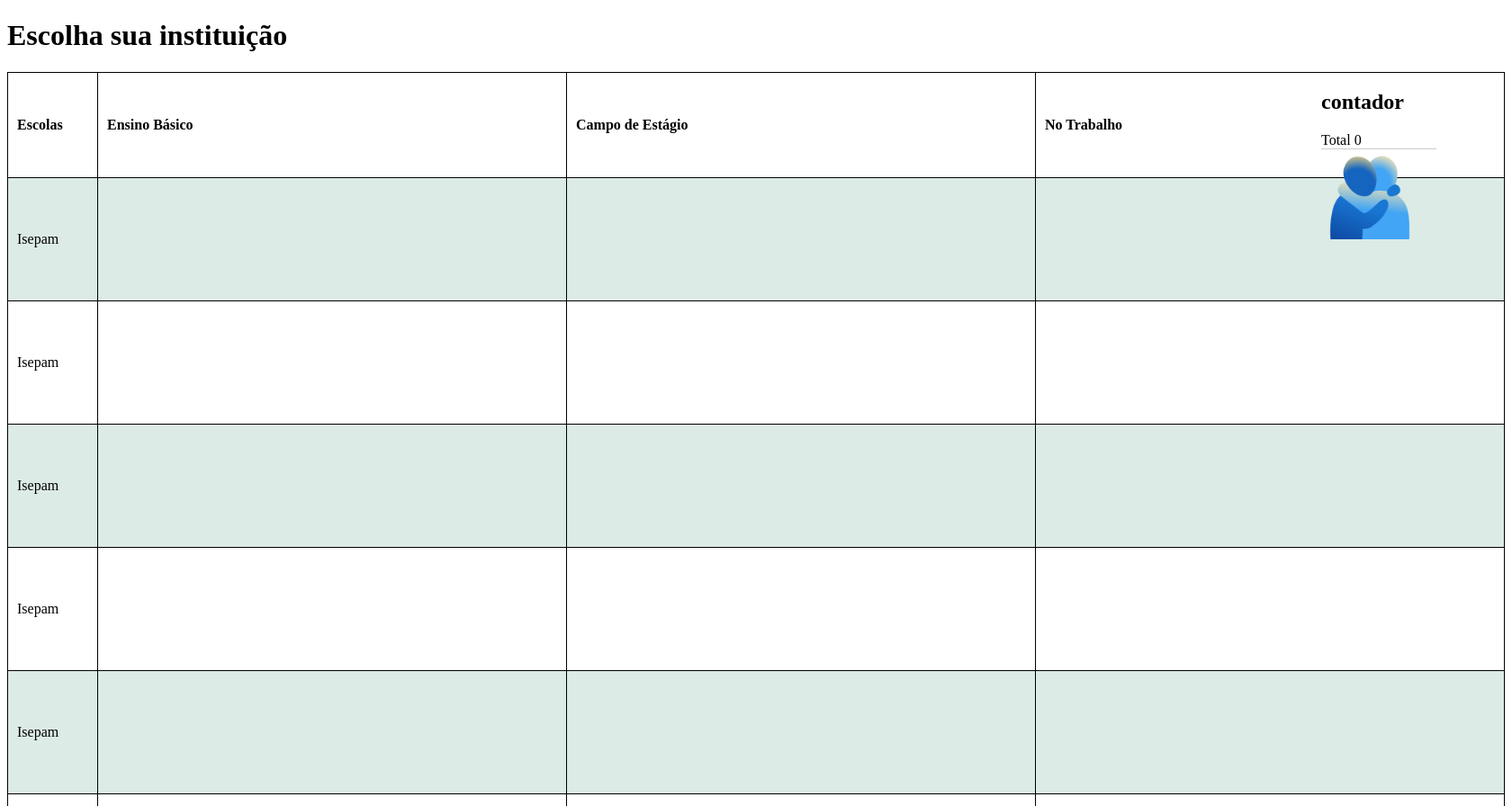
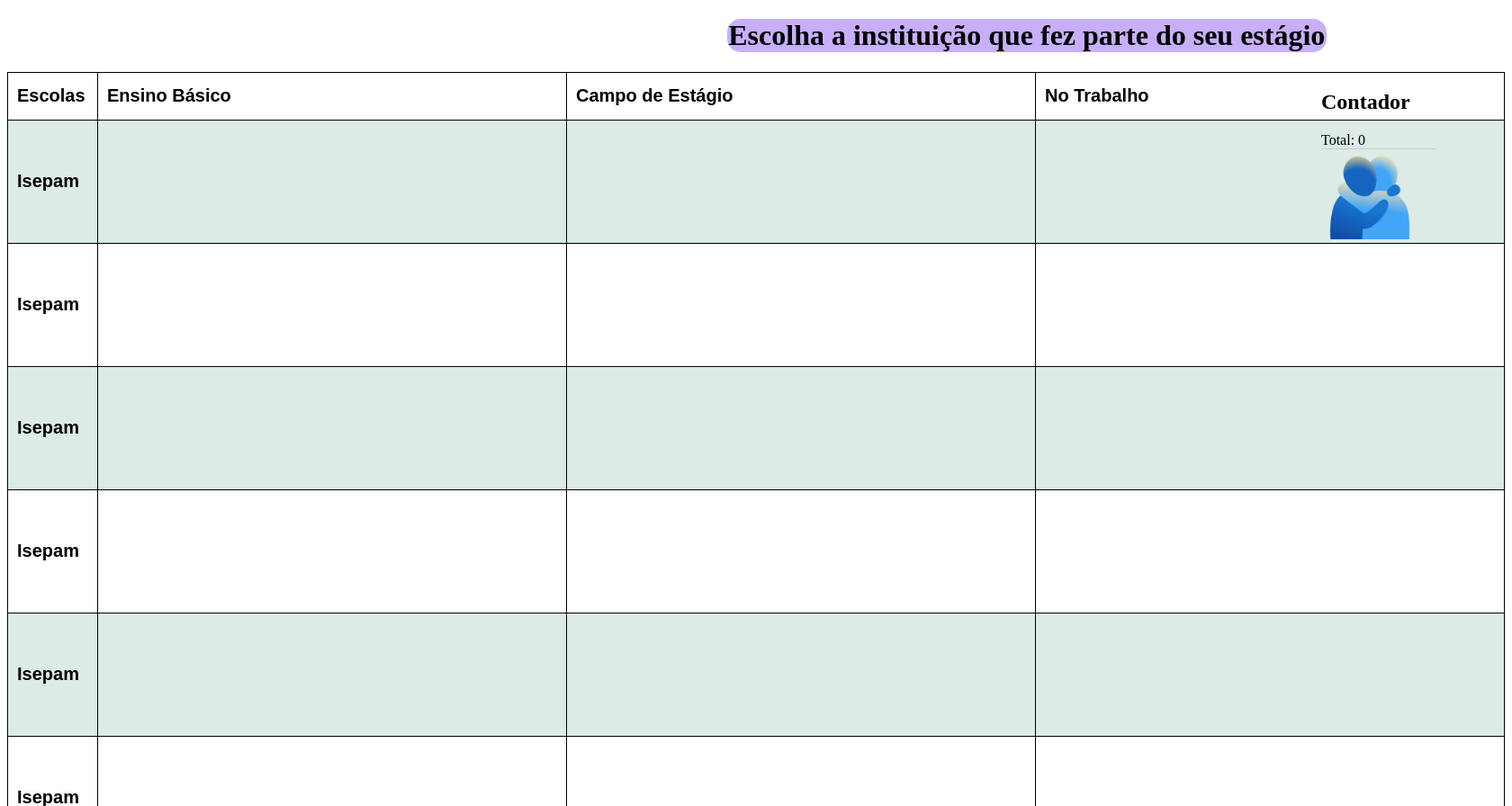
Before and after one commit to santesther/instituicoes, a PHP site: page / in a window 1680 px wide. Shown: the top 896 px of the page at 90% size. Run offline with PHP 8.4, Linux system fonts and the light colour scheme.

Commit message:
aparencia

```diff
--- a/index.html
+++ b/index.html
@@ -12,14 +12,14 @@
   <body>
     <header>
       <div class="titulo">
-      <h1>Escolha sua instituição</h1>
+      <h1>Escolha a instituição que fez parte do seu estágio</h1>
     </div>
     </header>
         <div class="menu">
         <div id="menu-links">
           <ul>
-            <h2>contador</h2>
-            <td>Total</td>
+            <h2>Contador</h2>
+            <td>Total:</td>
 						<td><label id="dog_count">0</label></td>
             <li><div class="neutralArea">
                 <img
--- a/style.css
+++ b/style.css
@@ -29,7 +29,11 @@ body{
     align-items: left;
 }
 h1{
-    text-align: left;
+    text-align: center;
+    background-color: #c7affb;
+    border-radius: 15px;
+    width: 40%;
+    margin-left: 50rem;
 }
 
 table, th, td {
@@ -44,7 +48,10 @@ th, td{
     padding: 10px;
     text-align: left;
     width: 30rem;
-    height: 6rem;
+    height: 2rem;
+    font-size: 20px;
+    font-weight: bold;
+    font-family: Arial, Helvetica, sans-serif;
 }
 
 th{
```
